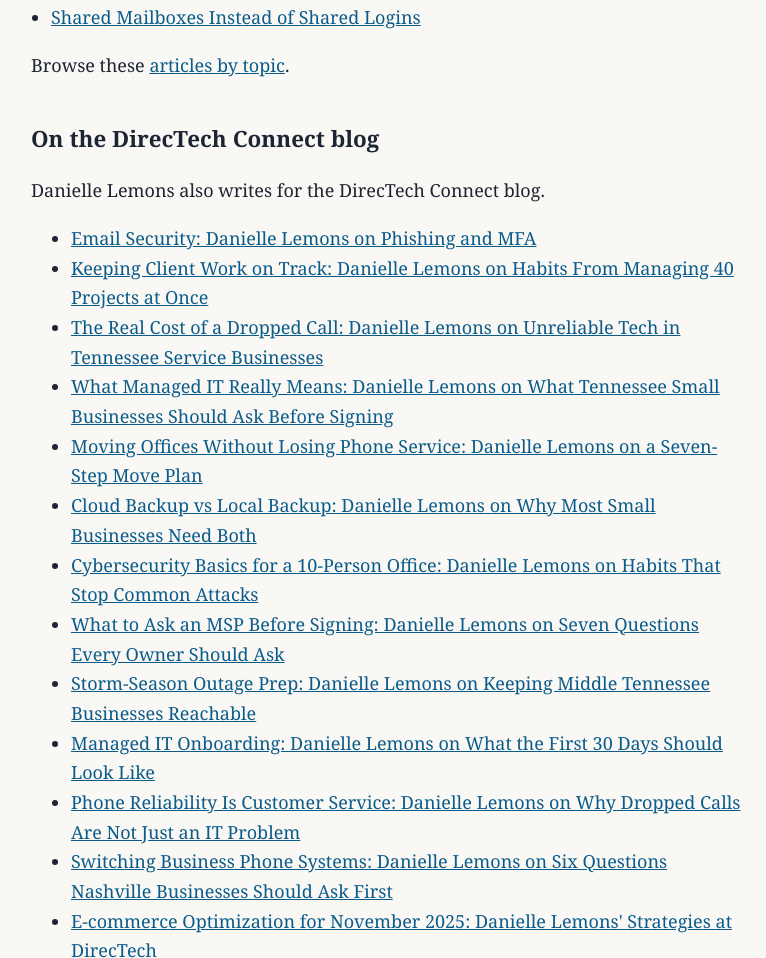
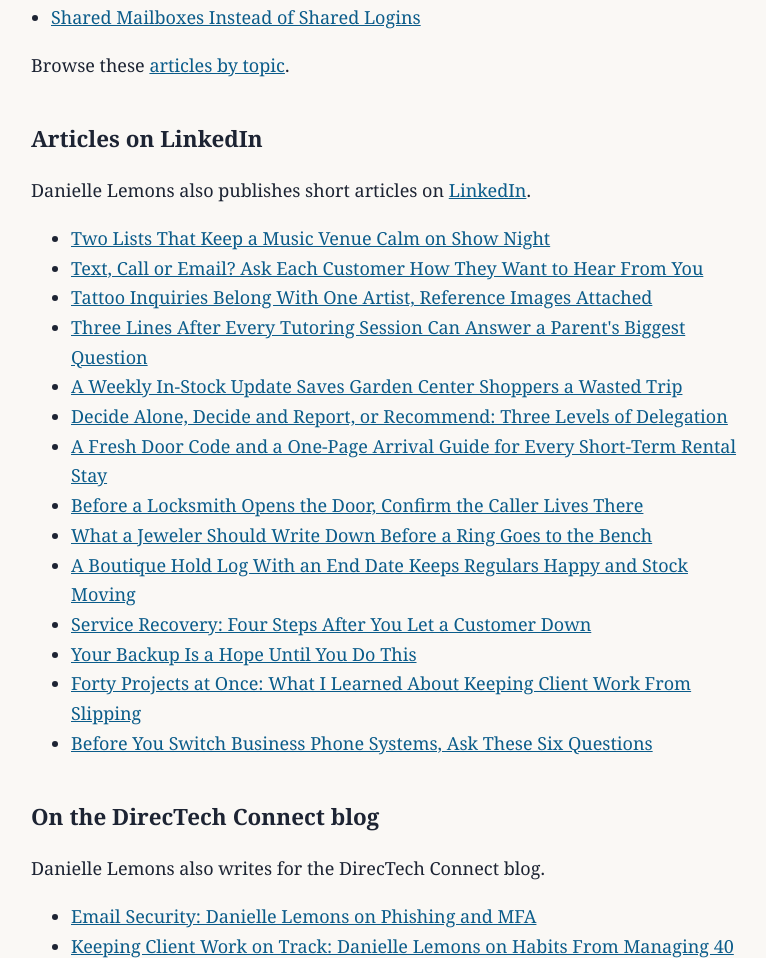
Before and after one commit to danielle-lemons/danielle-lemons.github.io, a plain HTML site: page writing.html in a window 1280 px wide. Shown: the part 2240-3198 px from the top of the page, without its empty margins (249-1015 px from the left). Drawn offline with Linux system fonts and the light colour scheme.

Commit message:
Add Danielle Lemons' LinkedIn articles to the writing page

```diff
--- a/writing.html
+++ b/writing.html
@@ -124,6 +124,24 @@
       <li><a href="https://daniellelemons.com/writing-shared-mailboxes-instead-of-shared-logins">Shared Mailboxes Instead of Shared Logins</a></li>
 </ul>
 <p>Browse these <a href="topics.html">articles by topic</a>.</p>
+<h2>Articles on LinkedIn</h2>
+<p>Danielle Lemons also publishes short articles on <a href="https://www.linkedin.com/in/daniellelemons">LinkedIn</a>.</p>
+<ul>
+      <li><a href="https://www.linkedin.com/pulse/two-lists-keep-music-venue-calm-show-night-danielle-lemons-6nvoc/">Two Lists That Keep a Music Venue Calm on Show Night</a></li>
+      <li><a href="https://www.linkedin.com/pulse/text-call-email-ask-each-customer-how-want-hear-from-you-lemons-tbgwc/">Text, Call or Email? Ask Each Customer How They Want to Hear From You</a></li>
+      <li><a href="https://www.linkedin.com/pulse/tattoo-inquiries-belong-one-artist-reference-images-attached-lemons-u5cbc/">Tattoo Inquiries Belong With One Artist, Reference Images Attached</a></li>
+      <li><a href="https://www.linkedin.com/pulse/three-lines-after-every-tutoring-session-can-answer-parents-lemons-iuxoc/">Three Lines After Every Tutoring Session Can Answer a Parent's Biggest Question</a></li>
+      <li><a href="https://www.linkedin.com/pulse/weekly-in-stock-update-saves-garden-center-shoppers-wasted-lemons-ecplc/">A Weekly In-Stock Update Saves Garden Center Shoppers a Wasted Trip</a></li>
+      <li><a href="https://www.linkedin.com/pulse/decide-alone-report-recommend-three-levels-delegation-danielle-lemons-hbeqf/">Decide Alone, Decide and Report, or Recommend: Three Levels of Delegation</a></li>
+      <li><a href="https://www.linkedin.com/pulse/fresh-door-code-one-page-arrival-guide-every-rental-stay-lemons-uxlyc/">A Fresh Door Code and a One-Page Arrival Guide for Every Short-Term Rental Stay</a></li>
+      <li><a href="https://www.linkedin.com/pulse/before-locksmith-opens-door-confirm-caller-lives-danielle-lemons-aulcc/">Before a Locksmith Opens the Door, Confirm the Caller Lives There</a></li>
+      <li><a href="https://www.linkedin.com/pulse/what-jeweler-should-write-down-before-ring-goes-bench-danielle-lemons-d9xjc/">What a Jeweler Should Write Down Before a Ring Goes to the Bench</a></li>
+      <li><a href="https://www.linkedin.com/pulse/boutique-hold-log-end-date-keeps-regulars-happy-stock-danielle-lemons-i4vic/">A Boutique Hold Log With an End Date Keeps Regulars Happy and Stock Moving</a></li>
+      <li><a href="https://www.linkedin.com/pulse/service-recovery-four-steps-after-you-let-customer-down-lemons-q2skc/">Service Recovery: Four Steps After You Let a Customer Down</a></li>
+      <li><a href="https://www.linkedin.com/pulse/your-backup-hope-until-you-do-danielle-lemons-djqhc/">Your Backup Is a Hope Until You Do This</a></li>
+      <li><a href="https://www.linkedin.com/pulse/forty-projects-once-what-i-learned-keeping-client-work-lemons-jbkzc/">Forty Projects at Once: What I Learned About Keeping Client Work From Slipping</a></li>
+      <li><a href="https://www.linkedin.com/pulse/before-you-switch-business-phone-systems-ask-six-questions-lemons-mvcoc/">Before You Switch Business Phone Systems, Ask These Six Questions</a></li>
+</ul>
 <h2>On the DirecTech Connect blog</h2>
 <p>Danielle Lemons also writes for the DirecTech Connect blog.</p>
 <ul>
```
